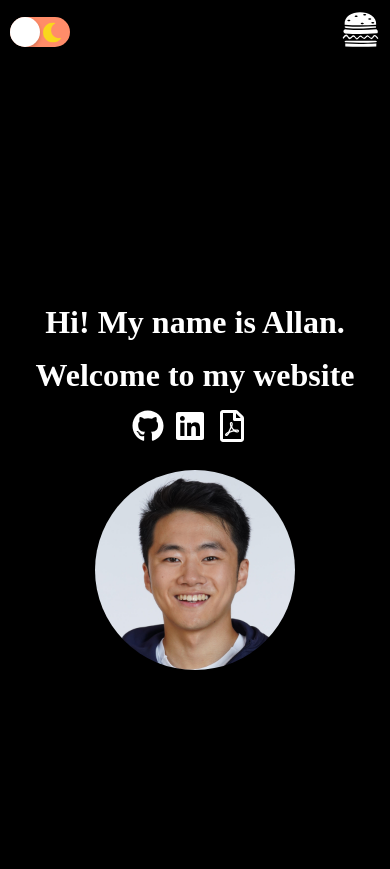
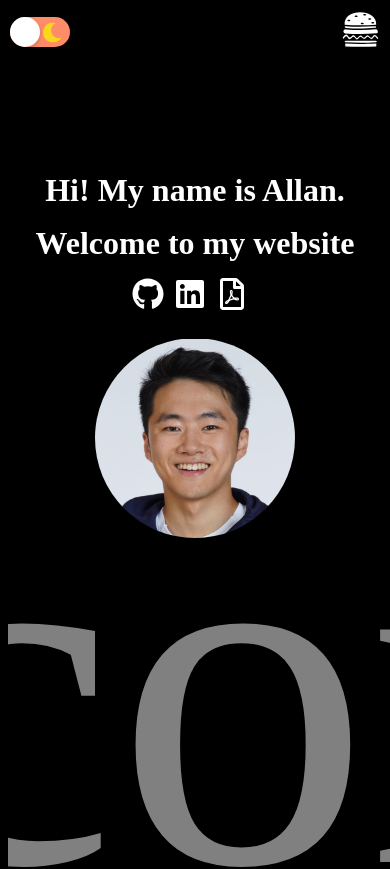
Before and after one commit to ading01/my_website, a React (Create React App) app: page / in a window 390 px wide. Shown: the top 869 px of the page. Built offline with nearby package versions, Linux system fonts and the light colour scheme.

Commit message:
better responsiveness for home

```diff
--- a/src/components/Navbar.tsx
+++ b/src/components/Navbar.tsx
@@ -51,7 +51,6 @@ const NavItem = styled.a`
   transition: color 0.5s ease;
   @media (max-width: 768px) {
     display: none;
-    transition: color 0.5s ease, background-color 0.5s ease;
   }
 `;
 
--- a/src/components/Ticker/Ticker.tsx
+++ b/src/components/Ticker/Ticker.tsx
@@ -19,7 +19,7 @@ const TickerContainer = styled.div`
   overflow: hidden;
   top: 70px;
   @media (max-width: 768px) {
-    top: 250px;
+    top: 400px;
   }
 `;
 
@@ -34,7 +34,8 @@ const TickerText = styled.div`
   z-index: 1;
   overflow: auto;
   @media (max-width: 768px) {
-    font-size: 75vh;
+    font-size: 60vh;
+    animation: ${scrollAnimation} 10s linear infinite;
   }
 `;
 
--- a/src/pages/Resume.tsx
+++ b/src/pages/Resume.tsx
@@ -26,6 +26,22 @@ const SectionContainer = styled.div`
   justify-content: center; // Centers children horizontally
   align-items: center; // Centers children vertically
   transition: background-color 0.5s ease;
+`;
+
+const HeaderContainer = styled.div`
+  margin-top: 5rem;
+  position: relative;
+  min-height: 95vh;
+  overflow: hidden;
+  display: flex; // Enables flexbox
+  justify-content: center; // Centers children horizontally
+  align-items: center; // Centers children vertically
+  transition: background-color 0.5s ease;
+
+  @media (max-width: 768px) {
+    align-items: flex-start; // Aligns children to the start of the container
+    top: 10vh;
+  }
 `;
 
 const StyledLink = styled(Link)`
@@ -110,13 +126,13 @@ function Resume() {
     <div id="resume" className="resume">
       <Ticker repeatText="Welcome" />
       {/* <WelcomeText>Welcome</WelcomeText> */}
-      <SectionContainer id="home">
+      <HeaderContainer id="home">
         <HomeContentWrapper>
           <FadeInSection>
             <HomeContent />
           </FadeInSection>
         </HomeContentWrapper>
-      </SectionContainer>
+      </HeaderContainer>
       {/* <FadeInSection>
         <div id="menu" className="section1">
           <div className="full-width">
```
